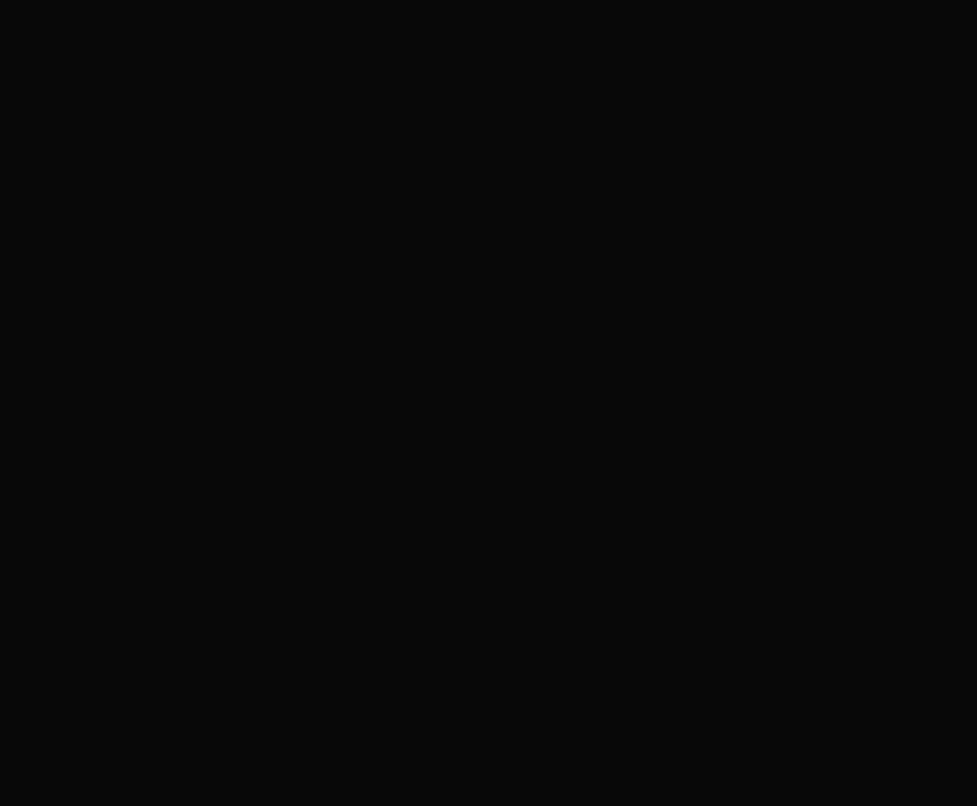
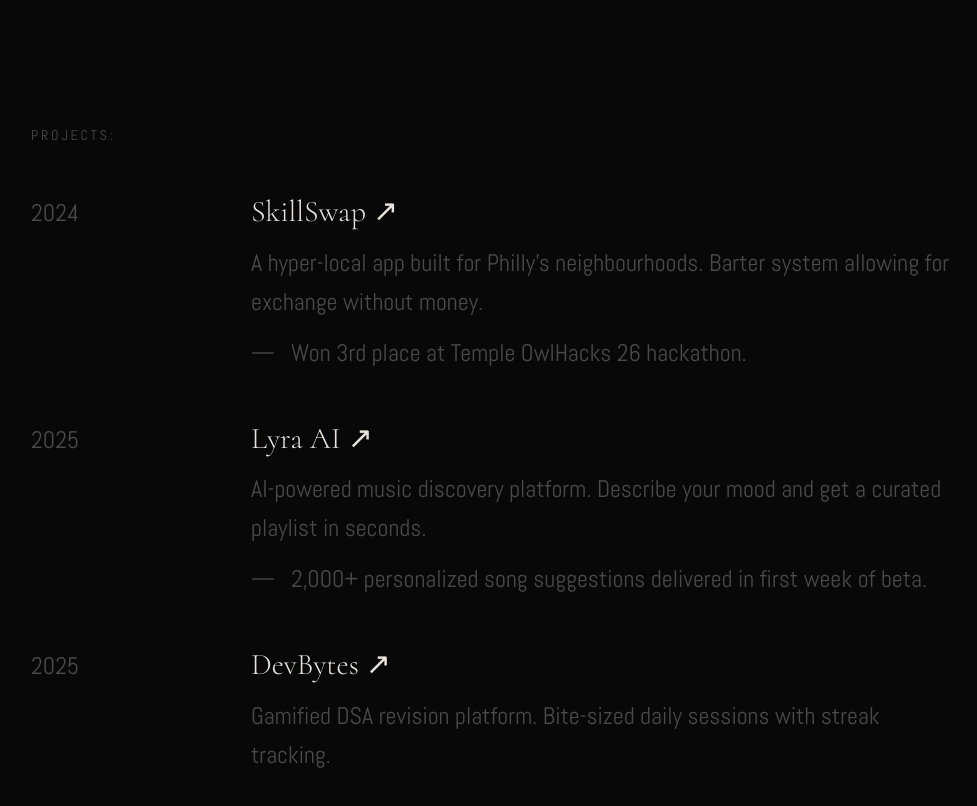
Before and after one commit to ZeeshanRehan/Portfolio-v1, a Next.js app: page / in a window 1280 px wide. Shown: the part 1620-2426 px from the top of the page, without its empty margins (145-1122 px from the left). Before the commit the page ends 1665 px from the top, so only its background shows below. Built offline with nearby package versions, Linux system fonts and the light colour scheme.

Commit message:
feat: project v1

```diff
--- a/app/page.tsx
+++ b/app/page.tsx
@@ -1,6 +1,7 @@
 import Nav from "@/components/nav";
 import Hero from "@/components/hero";
 import Experience from "@/components/experience";
+import Projects from "@/components/project";
 
 export default function Home() {
   return (
@@ -9,6 +10,7 @@
       <main style={{ paddingTop: "80px" }}>
         <Hero/>
         <Experience/>
+        <Projects/>
       </main>
 
     </>
--- a/components/experience.tsx
+++ b/components/experience.tsx
@@ -36,7 +36,7 @@
 export default function Experience() {
   return (
     // mt-[70vh] pushes this section down so hero has room to breathe
-    <section className="mt-[16vh] px-44 pb-20">
+    <section className="mt-[16vh] px-48 pb-20">
 
       {/* section label — Abel mono feel, muted and small */}
       <p className="font-sans text-4xl tracking-[0.2em] text-[#acacac] uppercase mb-12">
--- a/components/nav.tsx
+++ b/components/nav.tsx
@@ -3,7 +3,7 @@
 
 export default function Nav() {
   return (
-    <nav className="fixed top-0 left-0 right-0 z-50 flex justify-between items-center px-10 py-5 border-b border-[#1f1f1f] bg-[#080808]/90 backdrop-blur-sm">
+    <nav className="fixed top-0 left-0 right-0 z-50 flex justify-between items-center px-10 py-5  border-[#1f1f1f] bg-[#080808]/90 backdrop-blur-sm">
       <Link
         href="/"
         className="font-serif text-2xl font-medium text-[#e8e3dc] tracking-wide no-underline"
--- /dev/null
+++ b/components/project.tsx
@@ -0,0 +1,67 @@
+const projects = [
+  {
+    title: "SkillSwap",
+    href: "https://skillswap-one-opal.vercel.app/",
+    description: "A hyper-local app built for Philly's neighbourhoods. Barter system allowing for exchange without money.",
+    achievement: "Won 3rd place at Temple OwlHacks 26 hackathon.",
+    year: "2024",
+  },
+  {
+    title: "Lyra AI",
+    href: "https://lyra-uqft.vercel.app/",
+    description: "AI-powered music discovery platform. Describe your mood and get a curated playlist in seconds.",
+    achievement: "2,000+ personalized song suggestions delivered in first week of beta.",
+    year: "2025",
+  },
+  {
+    title: "DevBytes",
+    href: "https://docs.google.com/forms/d/e/1FAIpQLSdgRQG4Tajdt5AMh4WxeA11J4RucVxnv_cyhXioLar64uc2yA/viewform",
+    description: "Gamified DSA revision platform. Bite-sized daily sessions with streak tracking.",
+    achievement: null,
+    year: "2025",
+  },
+];
+
+export default function Projects() {
+  return (
+    <section className="mt-[10vh] px-44 pb-20">
+      <p className="font-sans text-sm tracking-[0.2em] text-[#4a4a4a] uppercase mb-12">
+        Projects:
+      </p>
+
+      <div className="flex flex-col gap-12">
+        {projects.map((project) => (
+          <div key={project.title} className="grid grid-cols-[180px_1fr] gap-10">
+
+            <span className="font-sans text-2xl text-[#4a4a4a] pt-1 whitespace-nowrap">
+              {project.year}
+            </span>
+
+            <div className="flex flex-col gap-3">
+              <a
+                href={project.href}
+                target="_blank"
+                rel="noopener noreferrer"
+                className="font-serif font-light text-3xl text-[#e8e3dc] leading-tight hover:text-[#888] transition-colors duration-200 w-fit no-underline"
+              >
+                {project.title} {"\u2197"}
+              </a>
+
+              <p className="font-sans text-2xl text-[#4a4a4a] leading-relaxed">
+                {project.description}
+              </p>
+
+              {project.achievement && (
+                <p className="font-sans text-2xl text-[#4a4a4a] leading-relaxed flex gap-4">
+                  <span className="shrink-0">—</span>
+                  <span>{project.achievement}</span>
+                </p>
+              )}
+            </div>
+
+          </div>
+        ))}
+      </div>
+    </section>
+  );
+}
```
